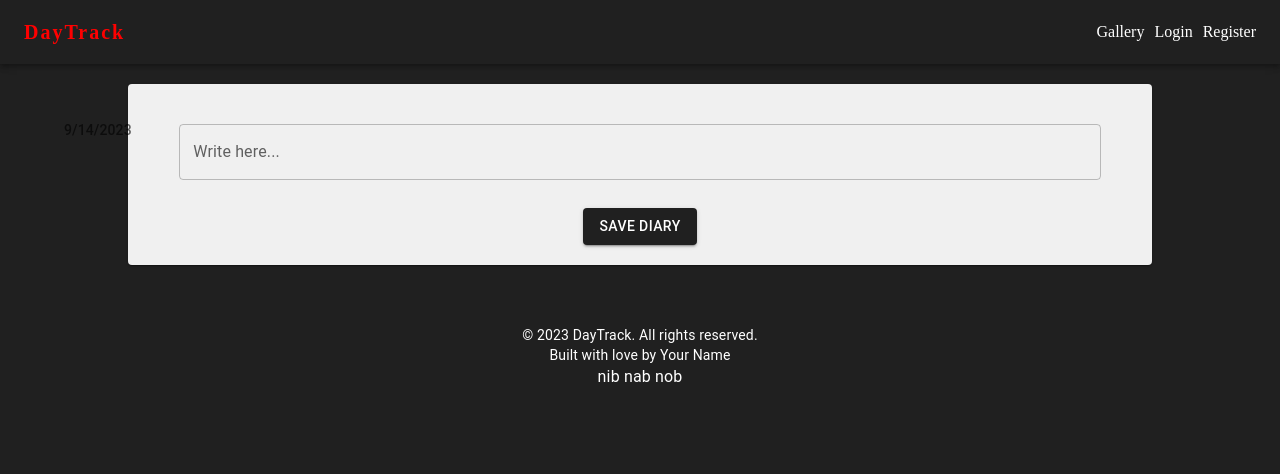
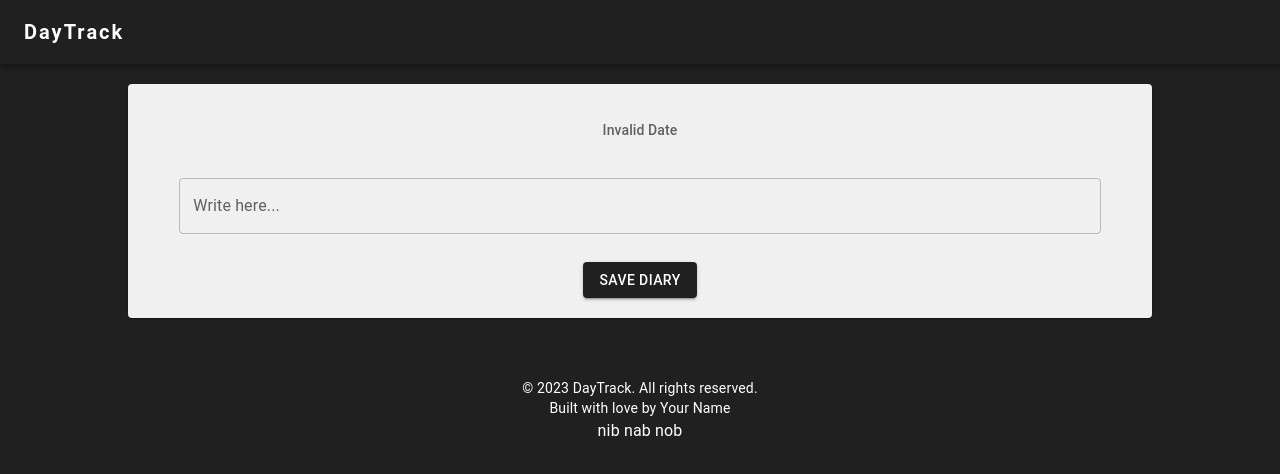
Before and after one commit to Evan-Gunarto98/day_track, a React (Create React App) app in the folder diary-app-frontend/: page /diary/1 in a window 1280 px wide. Shown: the top 474 px of the page. Built offline with nearby package versions, Linux system fonts and the light colour scheme; no server answers.

Commit message:
v1.2
bug fix

```diff
--- a/diary-app-frontend/src/components/AddDiaryButton.jsx
+++ b/diary-app-frontend/src/components/AddDiaryButton.jsx
@@ -11,7 +11,7 @@ const AddButton = styled(Button)(() => ({
 
 const ButtonLink = styled(Link)(() => ({
   textDecoration: 'none',
-  color:'black'
+  color:'black',
 }));
 
 const AddDiaryButton = () => {
--- a/diary-app-frontend/src/components/Header.jsx
+++ b/diary-app-frontend/src/components/Header.jsx
@@ -12,8 +12,8 @@ const StyledTypography = styled(Typography)(({ theme }) => ({
   flexGrow: 1,
   fontWeight: 'bold',
   letterSpacing: '2px',
-  fontFamily: 'inherit',
-  color: 'red'
+  // fontFamily: 'inherit',
+ color:'white'
 }));
 
 const Header = () => {
@@ -28,13 +28,13 @@ const Header = () => {
         </StyledTypography>
         <div style={{ marginLeft: 'auto' }}>
           <Link to="/register" style={{ textDecoration: 'none', color: 'inherit', marginRight:'10px' }}>
-            Gallery
+            {/* Gallery     */}
           </Link>
           <Link to="/login" style={{ textDecoration: 'none', color: 'inherit', marginRight: '10px' }}>
-            Login
+            {/* Login */}
           </Link>
           <Link to="/register" style={{ textDecoration: 'none', color: 'inherit' }}>
-            Register
+            {/* Register */}
           </Link>
 
           {/* Add other links here to navigate to other pages */}
--- a/diary-app-frontend/src/routes/DiaryDetailPage.jsx
+++ b/diary-app-frontend/src/routes/DiaryDetailPage.jsx
@@ -18,14 +18,15 @@ const DiaryCard = styled(Card)(({ theme }) => ({
   backgroundColor: '#f0f0f0',
   paddingTop:'20px'
 
+
 }));
 
 const DiaryHeader = styled(CardContent)({
   display: 'flex',
   justifyContent: 'space-between',
   alignItems: 'center',
-  width:'90%',
-  position:'fixed'
+
+
 });
 
 const DiaryTextArea = styled(TextField)({
@@ -48,6 +49,14 @@ const TextContainer = styled(Container)({
 
 });
 
+const formatDate = (dateString) => {
+  const options = { year: 'numeric', month: '2-digit', day: '2-digit' };
+  return new Date(dateString).toLocaleDateString(undefined, options);
+};
+
+
+
+
 const ViewButton = styled(Button)(() => ({
   display: 'flex',
   margin: '20px',
@@ -60,6 +69,7 @@ const DiaryPage = () => {
   const currentDate = new Date().toLocaleDateString();
   const userName = 'John Doe'; // Replace this with the user's name
   const [diaryText,setDiaryText] = useState('');
+  const [diaryDate,setDiaryDate] = useState('');
   const [flag,setFlag] = useState(0);
   const [rowHeight,setRowHeight] = useState(1)
   const navigate = useNavigate();
@@ -72,6 +82,7 @@ const DiaryPage = () => {
         const response = await apis.get(`/${databaseId}`)
 
         setDiaryText(response.data.data.diaries.text);
+        setDiaryDate(response.data.data.diaries.date);
         // setFlag(1)
         console.log(response)
         dynamicRow();
@@ -115,7 +126,7 @@ const DiaryPage = () => {
              <DiaryCard>
                 <DiaryHeader>
                     <Typography variant="subtitle2" color="textSecondary">
-                    {currentDate}
+                    {formatDate(diaryDate)}
                     </Typography>
                     <Typography variant="subtitle1" component="div">
                     {/* {userName} */}
```
